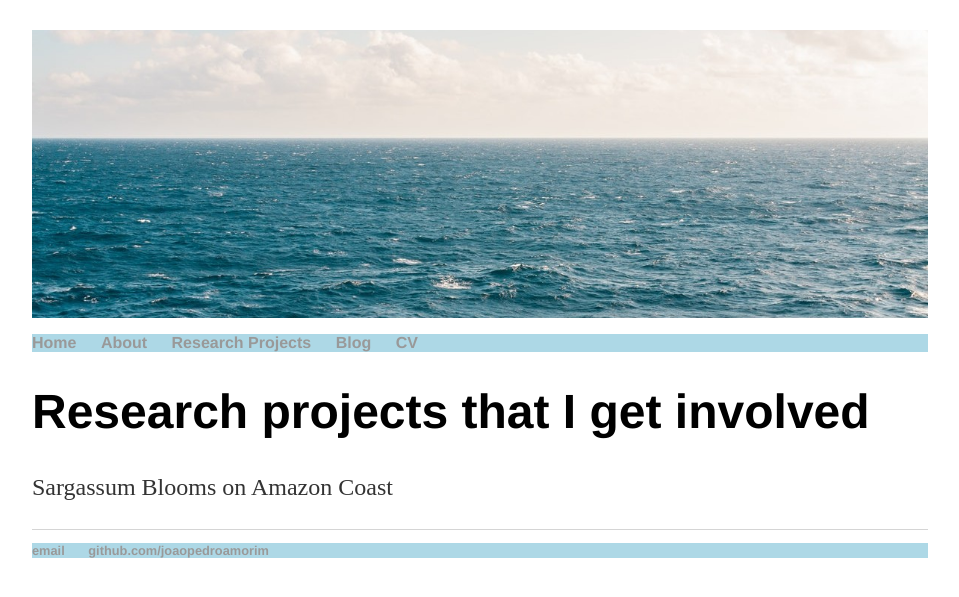
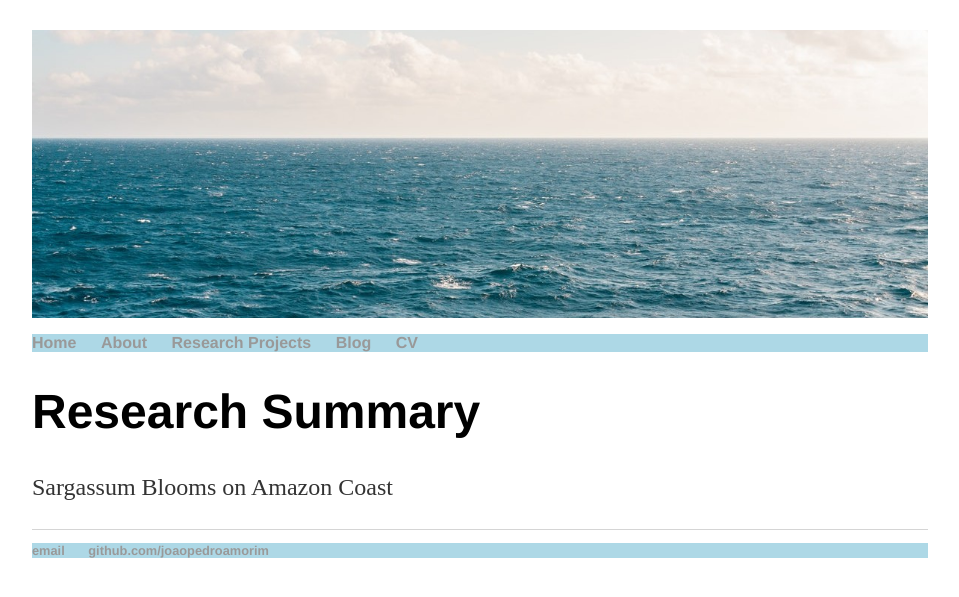
Before and after one commit to joaopedroamorim/joaopedroamorim.github.io, a Jekyll site: the page built from research/index.html, in a window 1280 px wide. Shown: the top 597 px of the page, without its empty margins (160-1119 px from the left). Built offline with Jekyll 4.4.1, drawn with Linux system fonts in a browser that asks for light colours.

Commit message:
Update index.html

```diff
--- a/research/index.html
+++ b/research/index.html
@@ -1,6 +1,6 @@
 ---
 layout: default
-title: Research projects that I get involved
+title: Research Summary
 permalink: /research/
 ---
 	<h1>{{ page.title }}</h1>
```
